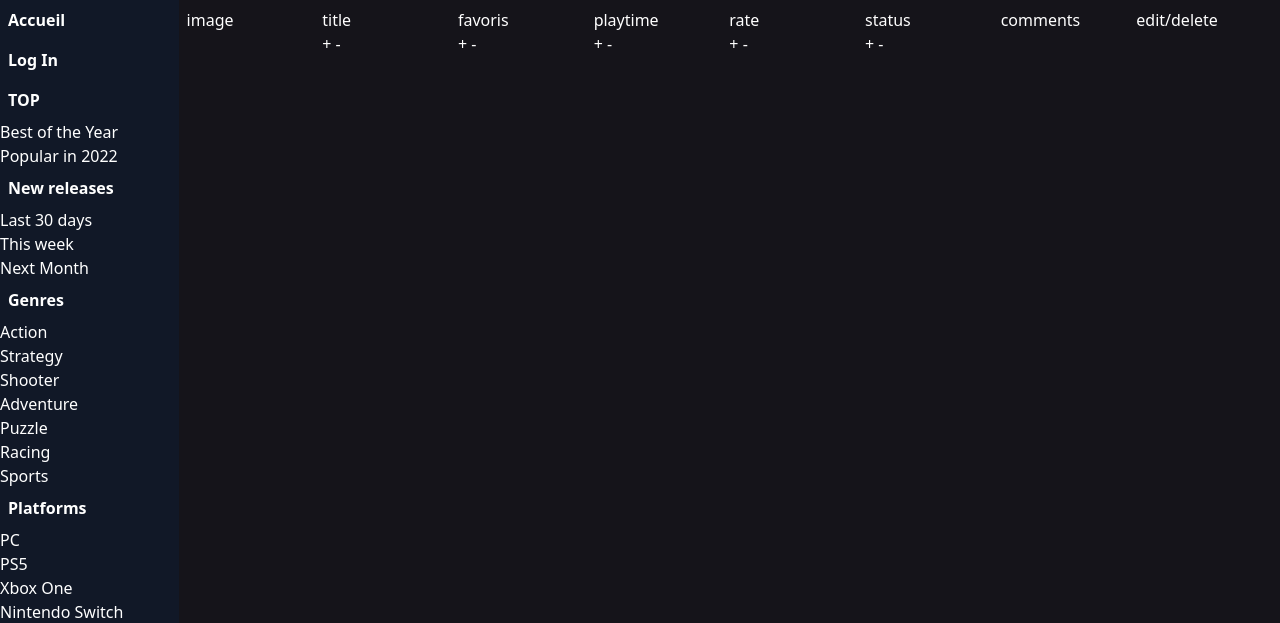
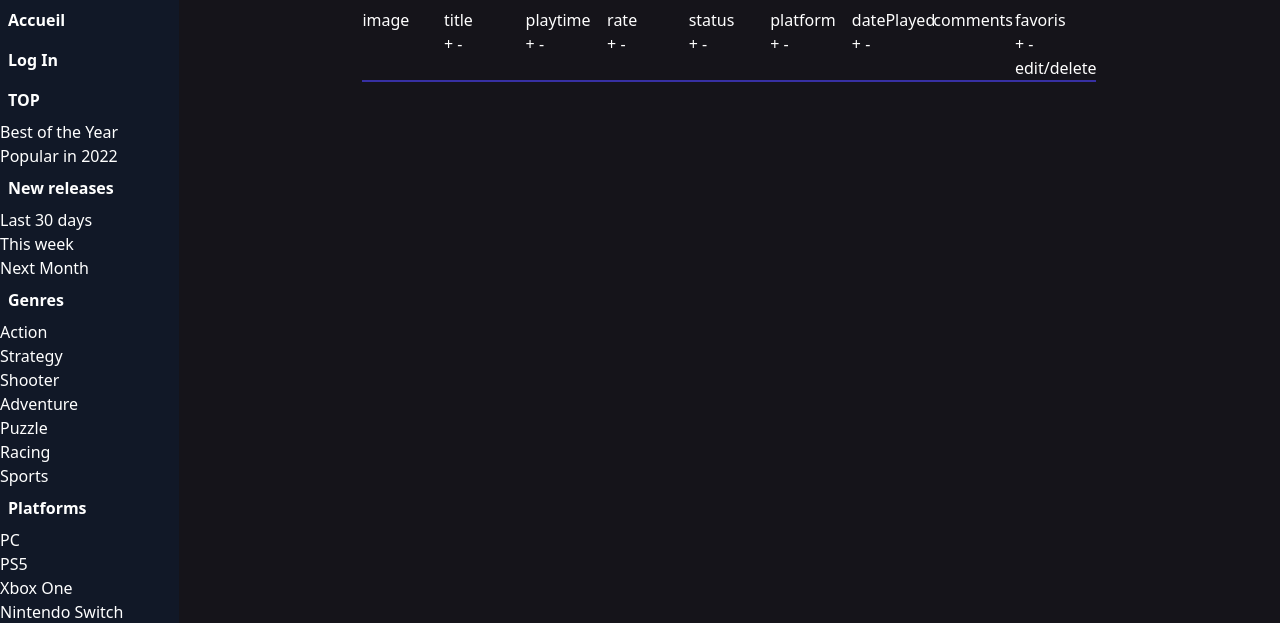
Before and after one commit to maeldcls/project-masterpiece, a Symfony app: template templates/game_user/index.html.twig in a window 1280 px wide. Shown: the top 623 px of the page. Run offline with Twig, Linux system fonts and the light colour scheme; the template is opened without the code that fills it, so the values that code supplies are empty; style sheets or scripts are compiled from the project's sources; some libraries are stand-ins or nearby versions.

Commit message:
visual changes

```diff
--- a/src/Form/GameUserType.php
+++ b/src/Form/GameUserType.php
@@ -5,9 +5,11 @@ namespace App\Form;
 use App\Entity\Game;
 use App\Entity\GameUser;
 use App\Entity\User;
+use DateTimeImmutable;
 use Symfony\Bridge\Doctrine\Form\Type\EntityType;
 use Symfony\Component\Form\AbstractType;
 use Symfony\Component\Form\Extension\Core\Type\ChoiceType;
+use Symfony\Component\Form\Extension\Core\Type\DateType;
 use Symfony\Component\Form\Extension\Core\Type\IntegerType;
 use Symfony\Component\Form\Extension\Core\Type\TextareaType;
 use Symfony\Component\Form\FormBuilderInterface;
@@ -40,6 +42,9 @@ class GameUserType extends AbstractType
             ->add('playtime', IntegerType::class,[
                 'required' => false,
             ])
+            ->add('datePlayed', DateType::class,[
+                'required' => false,
+            ])
         ;
     }
 
--- a/templates/game_user/index.html.twig
+++ b/templates/game_user/index.html.twig
@@ -4,8 +4,8 @@
 {% endblock %}
 {% block stylesheets %}{% endblock %}
 {% block body %}
-	<div class="flex flex-col p-2 w-full">
-		<div class="grid grid-cols-8 w-full">
+	<div class="flex flex-col items-center w-full">
+		<div class="grid grid-cols-9 w-2/3 border-b-2 m-2 border-indigo-800">
 			<div class="w-42">
 				<p>image</p>
 			</div>
@@ -14,11 +14,7 @@
 				<a href="{{ path('app_game_user_index_order', {'orderBy': 'title','direction': 'DESC'}) }}">+</a>
 				<a href="{{ path('app_game_user_index_order', {'orderBy': 'title','direction': 'ASC'}) }}">-</a>
 			</div>
-			<div class="w-42">
-				<p>favoris</p>
-				<a href="{{ path('app_game_user_index_order', {'orderBy': 'isFav','direction': 'DESC'}) }}">+</a>
-				<a href="{{ path('app_game_user_index_order', {'orderBy': 'isFav','direction': 'ASC'}) }}">-</a>
-			</div>
+
 			<div class="w-42">
 				<p>playtime</p>
 				<a href="{{ path('app_game_user_index_order', {'orderBy': 'playtime','direction': 'DESC'}) }}">+</a>
@@ -35,37 +31,36 @@
 				<a href="{{ path('app_game_user_index_order', {'orderBy': 'status','direction': 'ASC'}) }}">-</a>
 			</div>
 			<div class="w-42">
+				<p>platform</p>
+				<a href="{{ path('app_game_user_index_order', {'orderBy': 'platform','direction': 'DESC'}) }}">+</a>
+				<a href="{{ path('app_game_user_index_order', {'orderBy': 'platform','direction': 'ASC'}) }}">-</a>
+			</div>
+			<div class="w-42">
+				<p>datePlayed</p>
+				<a href="{{ path('app_game_user_index_order', {'orderBy': 'datePlayed','direction': 'DESC'}) }}">+</a>
+				<a href="{{ path('app_game_user_index_order', {'orderBy': 'datePlayed','direction': 'ASC'}) }}">-</a>
+			</div>
+			<div class="w-42">
 				<p>comments</p>
 			</div>
 			<div>
+				<div class="w-42">
+					<p>favoris</p>
+					<a href="{{ path('app_game_user_index_order', {'orderBy': 'isFav','direction': 'DESC'}) }}">+</a>
+					<a href="{{ path('app_game_user_index_order', {'orderBy': 'isFav','direction': 'ASC'}) }}">-</a>
+				</div>
 				<p>edit/delete</p>
 			</div>
 		</div>
 		{% for game in gameUser %}
-			<div class="grid grid-cols-8 w-full">
-				<div class="flex justify-center">
+			<div class="grid grid-cols-9 w-2/3 rounded-md hover:bg-violet-600 border-b-2 border-indigo-500">
+				<div class="flex justify-center hover:bg-transparent">
 					<img class="h-24" src="{{ game.game.backgroundImage }}" alt="{{ game.game.title }}">
 				</div>
 				<div class="">
 					<a href="{{ path('app_game_details', {'id': game.game.gameId}) }}">{{ game.game.title }}</a>
 				</div>
-				{% if game.isFav == true %}
-					<div class="flex justify-center items-center">
-						<a href="{{ path('app_fav', {'gameUserId': game.id}) }}">
-							<svg
-								fill="yellow" width="20px" height="20px" xmlns="http://www.w3.org/2000/svg" viewbox="0 0 576 512">
-								<!--!Font Awesome Free 6.5.1 by @fontawesome - https://fontawesome.com License - https://fontawesome.com/license/free Copyright 2024 Fonticons, Inc.-->
-								<path d="M316.9 18C311.6 7 300.4 0 288.1 0s-23.4 7-28.8 18L195 150.3 51.4 171.5c-12 1.8-22 10.2-25.7 21.7s-.7 24.2 7.9 32.7L137.8 329 113.2 474.7c-2 12 3 24.2 12.9 31.3s23 8 33.8 2.3l128.3-68.5 128.3 68.5c10.8 5.7 23.9 4.9 33.8-2.3s14.9-19.3 12.9-31.3L438.5 329 542.7 225.9c8.6-8.5 11.7-21.2 7.9-32.7s-13.7-19.9-25.7-21.7L381.2 150.3 316.9 18z"/></svg>
-						</a>
-					</div>
-				{% else %}
-					<div class="flex justify-center items-center">
 
-						<a href="{{ path('app_fav', {'gameUserId': game.id}) }}">
-							<svg fill="white" width="20px" height="20px" xmlns="http://www.w3.org/2000/svg" viewbox="0 0 576 512"><!--!Font Awesome Free 6.5.1 by @fontawesome - https://fontawesome.com License - https://fontawesome.com/license/free Copyright 2024 Fonticons, Inc.--><path d="M316.9 18C311.6 7 300.4 0 288.1 0s-23.4 7-28.8 18L195 150.3 51.4 171.5c-12 1.8-22 10.2-25.7 21.7s-.7 24.2 7.9 32.7L137.8 329 113.2 474.7c-2 12 3 24.2 12.9 31.3s23 8 33.8 2.3l128.3-68.5 128.3 68.5c10.8 5.7 23.9 4.9 33.8-2.3s14.9-19.3 12.9-31.3L438.5 329 542.7 225.9c8.6-8.5 11.7-21.2 7.9-32.7s-13.7-19.9-25.7-21.7L381.2 150.3 316.9 18z"/></svg>
-						</a>
-					</div>
-				{% endif %}
 				{% if not game.playtime is empty %}
 					<div class="flex justify-center items-center">
 						<p>{{ game.playtime }}hours</p>
@@ -93,8 +88,26 @@
 						<p>-</p>
 					</div>
 				{% endif %}
+				{% if not game.platform is empty %}
+					<div class="flex justify-center items-center">
+						<p>{{ game.platform }}</p>
+					</div>
+				{% else %}
+					<div class="flex justify-center items-center">
+						<p>-</p>
+					</div>
+				{% endif %}
+				{% if not game.datePlayed is empty %}
+					<div class="flex justify-center items-center">
+						<p>{{ game.datePlayed|date('d-m-Y') }}</p>
+					</div>
+				{% else %}
+					<div class="flex justify-center items-center">
+						<p>-</p>
+					</div>
+				{% endif %}
 				{% if not game.comments is empty %}
-					<div class="flex justify-center items-center">
+					<div class="commentsContainer flex justify-center items-center">
 						<p>{{ game.comments }}</p>
 					</div>
 				{% else %}
@@ -102,17 +115,32 @@
 						<p>-</p>
 					</div>
 				{% endif %}
-				<div class="flex justify-center  items-center">
-					<a class="m-10" href="{{ path('app_remove', {'gameUserId': game.id}) }}">
-						<svg height="20px" size="2rem" fill="white" xmlns="http://www.w3.org/2000/svg" viewbox="0 0 448 512"><!--!Font Awesome Free 6.5.1 by @fontawesome - https://fontawesome.com License - https://fontawesome.com/license/free Copyright 2024 Fonticons, Inc.--><path d="M135.2 17.7L128 32H32C14.3 32 0 46.3 0 64S14.3 96 32 96H416c17.7 0 32-14.3 32-32s-14.3-32-32-32H320l-7.2-14.3C307.4 6.8 296.3 0 284.2 0H163.8c-12.1 0-23.2 6.8-28.6 17.7zM416 128H32L53.2 467c1.6 25.3 22.6 45 47.9 45H346.9c25.3 0 46.3-19.7 47.9-45L416 128z"/></svg>
-					</a>
+				<div class="flex justify-center p-3 items-center">
+					{% if game.isFav == true %}
+						<div>
+							<a href="{{ path('app_fav', {'gameUserId': game.id}) }}">
+								<svg
+									fill="yellow"  height="20px" xmlns="http://www.w3.org/2000/svg" viewbox="0 0 576 512">
+									<!--!Font Awesome Free 6.5.1 by @fontawesome - https://fontawesome.com License - https://fontawesome.com/license/free Copyright 2024 Fonticons, Inc.-->
+									<path d="M316.9 18C311.6 7 300.4 0 288.1 0s-23.4 7-28.8 18L195 150.3 51.4 171.5c-12 1.8-22 10.2-25.7 21.7s-.7 24.2 7.9 32.7L137.8 329 113.2 474.7c-2 12 3 24.2 12.9 31.3s23 8 33.8 2.3l128.3-68.5 128.3 68.5c10.8 5.7 23.9 4.9 33.8-2.3s14.9-19.3 12.9-31.3L438.5 329 542.7 225.9c8.6-8.5 11.7-21.2 7.9-32.7s-13.7-19.9-25.7-21.7L381.2 150.3 316.9 18z"/></svg>
+							</a>
+						</div>
+					{% else %}
+						<div>
+							<a href="{{ path('app_fav', {'gameUserId': game.id}) }}">
+								<svg fill="white" height="20px" xmlns="http://www.w3.org/2000/svg" viewbox="0 0 576 512"><!--!Font Awesome Free 6.5.1 by @fontawesome - https://fontawesome.com License - https://fontawesome.com/license/free Copyright 2024 Fonticons, Inc.--><path d="M316.9 18C311.6 7 300.4 0 288.1 0s-23.4 7-28.8 18L195 150.3 51.4 171.5c-12 1.8-22 10.2-25.7 21.7s-.7 24.2 7.9 32.7L137.8 329 113.2 474.7c-2 12 3 24.2 12.9 31.3s23 8 33.8 2.3l128.3-68.5 128.3 68.5c10.8 5.7 23.9 4.9 33.8-2.3s14.9-19.3 12.9-31.3L438.5 329 542.7 225.9c8.6-8.5 11.7-21.2 7.9-32.7s-13.7-19.9-25.7-21.7L381.2 150.3 316.9 18z"/></svg>
+							</a>
+						</div>
+					{% endif %}
 					<a fill="white" href="{{ path('app_game_user_edit', {'id': game.id}) }}">
 						<svg height="20px" fill="white" xmlns="http://www.w3.org/2000/svg" viewbox="0 0 512 512"><!--!Font Awesome Free 6.5.1 by @fontawesome - https://fontawesome.com License - https://fontawesome.com/license/free Copyright 2024 Fonticons, Inc.--><path d="M441 58.9L453.1 71c9.4 9.4 9.4 24.6 0 33.9L424 134.1 377.9 88 407 58.9c9.4-9.4 24.6-9.4 33.9 0zM209.8 256.2L344 121.9 390.1 168 255.8 302.2c-2.9 2.9-6.5 5-10.4 6.1l-58.5 16.7 16.7-58.5c1.1-3.9 3.2-7.5 6.1-10.4zM373.1 25L175.8 222.2c-8.7 8.7-15 19.4-18.3 31.1l-28.6 100c-2.4 8.4-.1 17.4 6.1 23.6s15.2 8.5 23.6 6.1l100-28.6c11.8-3.4 22.5-9.7 31.1-18.3L487 138.9c28.1-28.1 28.1-73.7 0-101.8L474.9 25C446.8-3.1 401.2-3.1 373.1 25zM88 64C39.4 64 0 103.4 0 152V424c0 48.6 39.4 88 88 88H360c48.6 0 88-39.4 88-88V312c0-13.3-10.7-24-24-24s-24 10.7-24 24V424c0 22.1-17.9 40-40 40H88c-22.1 0-40-17.9-40-40V152c0-22.1 17.9-40 40-40H200c13.3 0 24-10.7 24-24s-10.7-24-24-24H88z"/></svg>
+					</a>
+					<a href="{{ path('app_remove', {'gameUserId': game.id}) }}">
+						<svg height="20px" fill="white" xmlns="http://www.w3.org/2000/svg" viewbox="0 0 448 512"><!--!Font Awesome Free 6.5.1 by @fontawesome - https://fontawesome.com License - https://fontawesome.com/license/free Copyright 2024 Fonticons, Inc.--><path d="M135.2 17.7L128 32H32C14.3 32 0 46.3 0 64S14.3 96 32 96H416c17.7 0 32-14.3 32-32s-14.3-32-32-32H320l-7.2-14.3C307.4 6.8 296.3 0 284.2 0H163.8c-12.1 0-23.2 6.8-28.6 17.7zM416 128H32L53.2 467c1.6 25.3 22.6 45 47.9 45H346.9c25.3 0 46.3-19.7 47.9-45L416 128z"/></svg>
 					</a>
 				</div>
 
 			</div>
-
 
 		{% endfor %}
 	</div>
```
Also changed, not shown: assets/styles/app.css (+18 -28 lines), migrations/Version20240221104631.php (added, +31 -0 lines), migrations/Version20240221105052.php (added, +31 -0 lines), src/Entity/GameUser.php (+36 -14 lines), templates/partials/card_container.html.twig (+17 -13 lines), src/Controller/GameController.php (line endings or trailing spaces).
